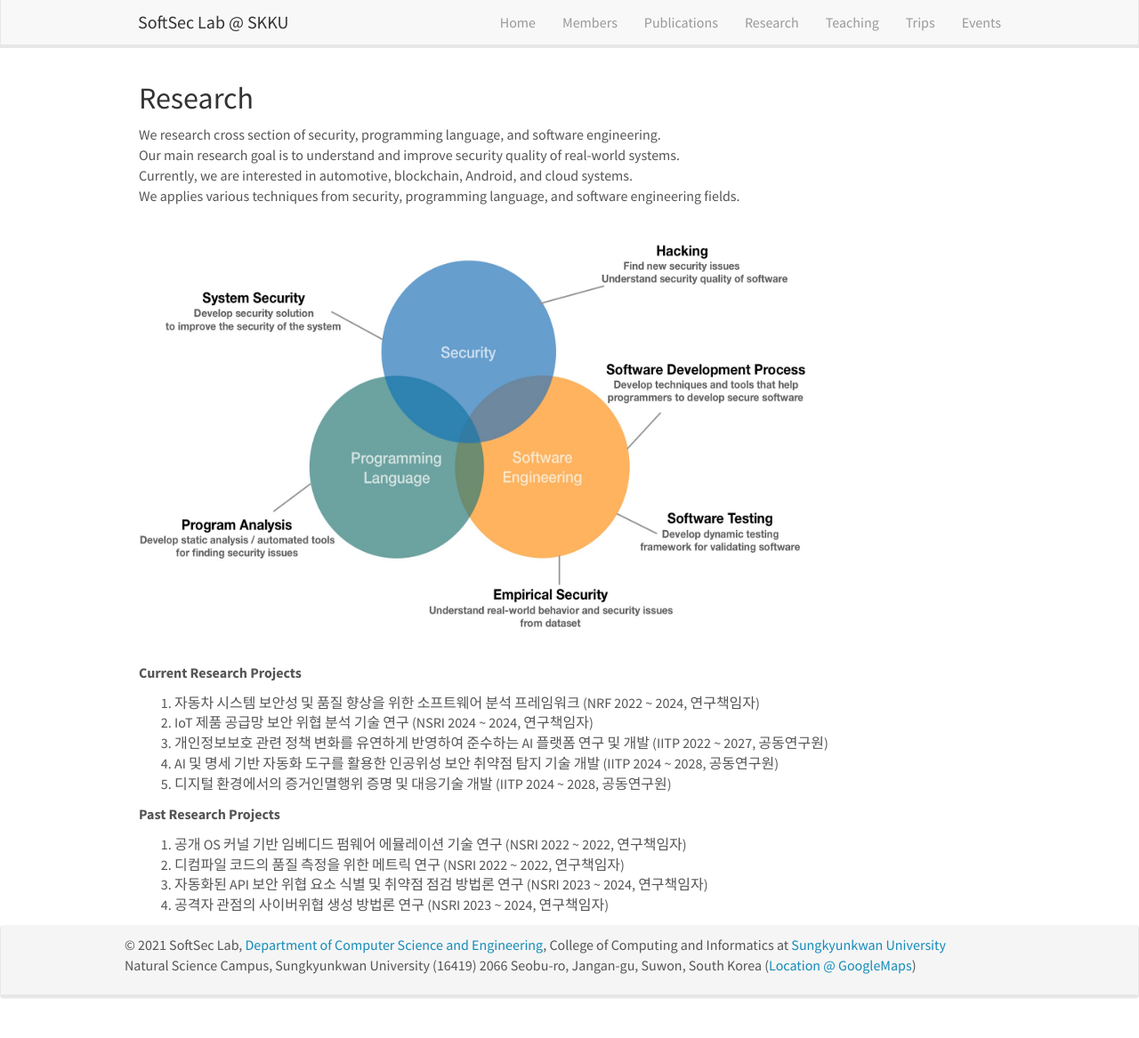
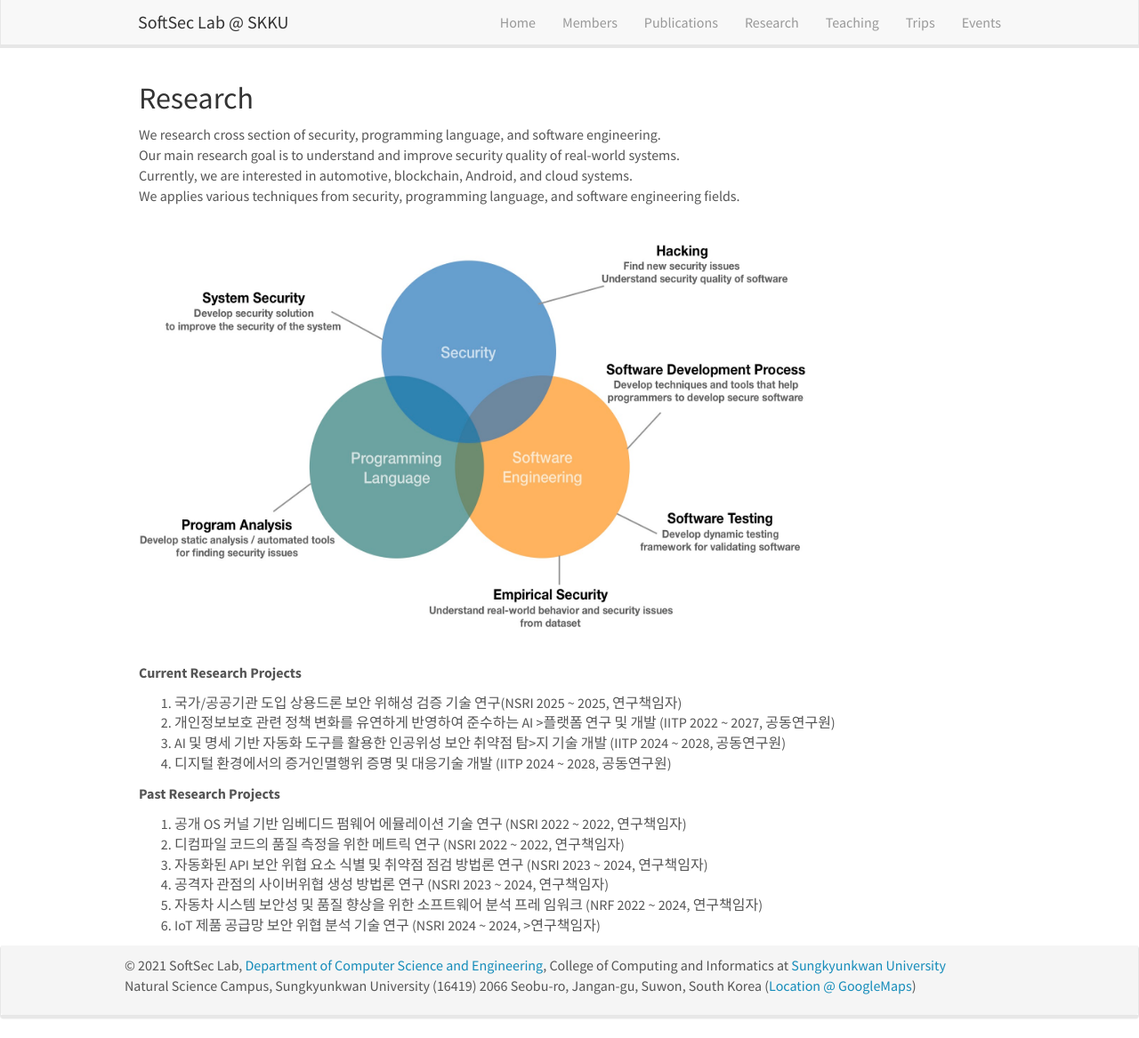
Before and after one commit to softsec-lab/softsec-lab.github.io, a Jekyll site: the page built from _pages/research.md, in a window 1280 px wide and 1167 px high. Shown: the whole window at 89% size. Built offline with Jekyll 4.4.1, drawn with Linux system fonts in a browser that asks for light colours; nearby versions of some CDN libraries.

Commit message:
update research projects

```diff
--- a/_pages/research.md
+++ b/_pages/research.md
@@ -18,18 +18,19 @@ We applies various techniques from security, programming language, and software
 </div>
 
 **Current Research Projects**
-1. 자동차 시스템 보안성 및 품질 향상을 위한 소프트웨어 분석 프레임워크 (NRF 2022 ~ 2024, 연구책임자) <br>
-2. IoT 제품 공급망 보안 위협 분석 기술 연구 (NSRI 2024 ~ 2024, 연구책임자) <br>
-3. 개인정보보호 관련 정책 변화를 유연하게 반영하여 준수하는 AI 플랫폼 연구 및 개발 (IITP 2022 ~ 2027, 공동연구원) <br>
-4. AI 및 명세 기반 자동화 도구를 활용한 인공위성 보안 취약점 탐지 기술 개발 (IITP 2024 ~ 2028, 공동연구원) <br>
-5. 디지털 환경에서의 증거인멸행위 증명 및 대응기술 개발 (IITP 2024 ~ 2028, 공동연구원) <br>
-
+1. 국가/공공기관 도입 상용드론 보안 위해성 검증 기술 연구(NSRI 2025 ~ 2025, 연구책임자) <br>
+2. 개인정보보호 관련 정책 변화를 유연하게 반영하여 준수하는 AI >플랫폼 연구 및 개발 (IITP 2022 ~ 2027, 공동연구원) <br>
+3. AI 및 명세 기반 자동화 도구를 활용한 인공위성 보안 취약점 탐>지 기술 개발 (IITP 2024 ~ 2028, 공동연구원) <br>
+4. 디지털 환경에서의 증거인멸행위 증명 및 대응기술 개발 (IITP 2024 ~ 2028, 공동연구원) <br>
 
 **Past Research Projects**
 1. 공개 OS 커널 기반 임베디드 펌웨어 에뮬레이션 기술 연구 (NSRI 2022 ~ 2022, 연구책임자) <br>
 2. 디컴파일 코드의 품질 측정을 위한 메트릭 연구 (NSRI 2022 ~ 2022, 연구책임자) <br>
 3. 자동화된 API 보안 위협 요소 식별 및 취약점 점검 방법론 연구 (NSRI 2023 ~ 2024, 연구책임자) <br>
 4. 공격자 관점의 사이버위협 생성 방법론 연구 (NSRI 2023 ~ 2024, 연구책임자) <br>
+5. 자동차 시스템 보안성 및 품질 향상을 위한 소프트웨어 분석 프레
+임워크 (NRF 2022 ~ 2024, 연구책임자) <br>
+6. IoT 제품 공급망 보안 위협 분석 기술 연구 (NSRI 2024 ~ 2024, >연구책임자) <br>
 
 <!---
 **Cloud Security**<br>
```
